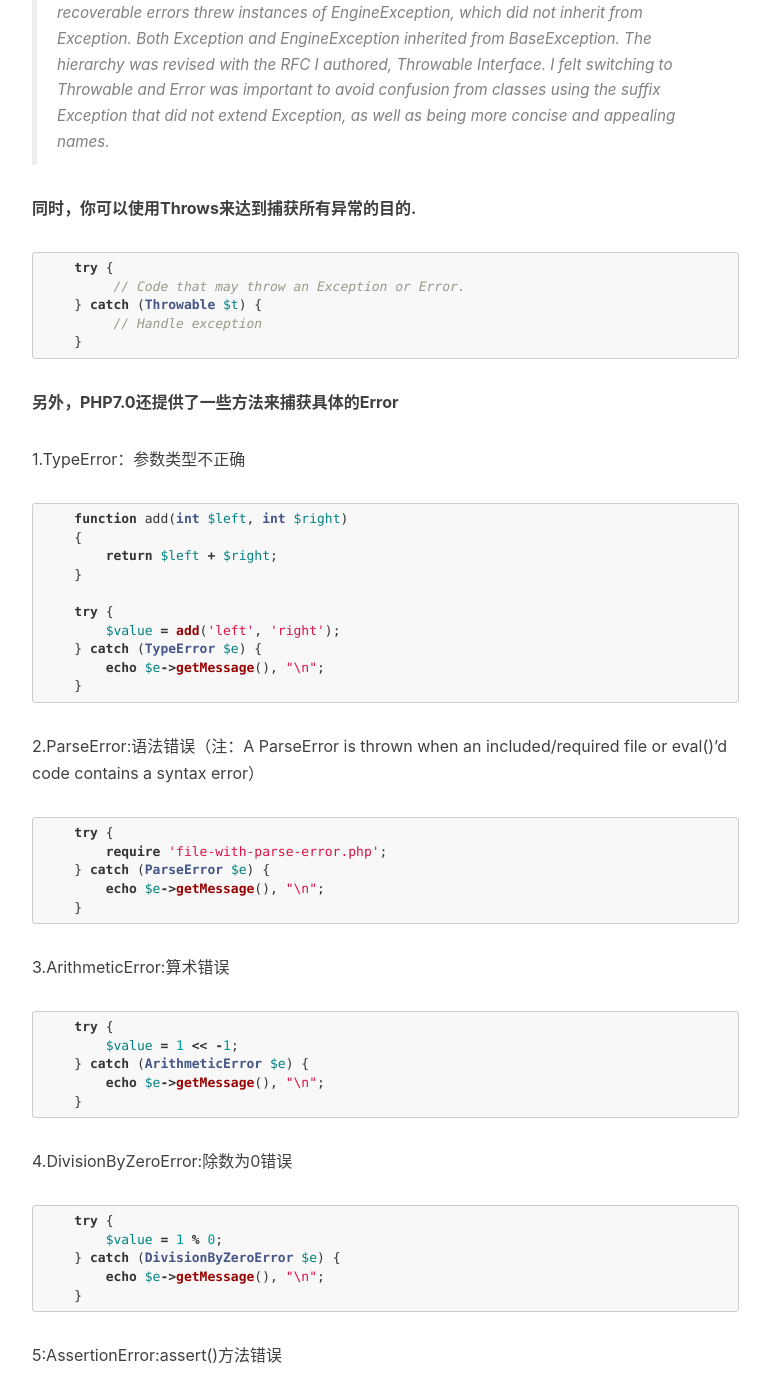
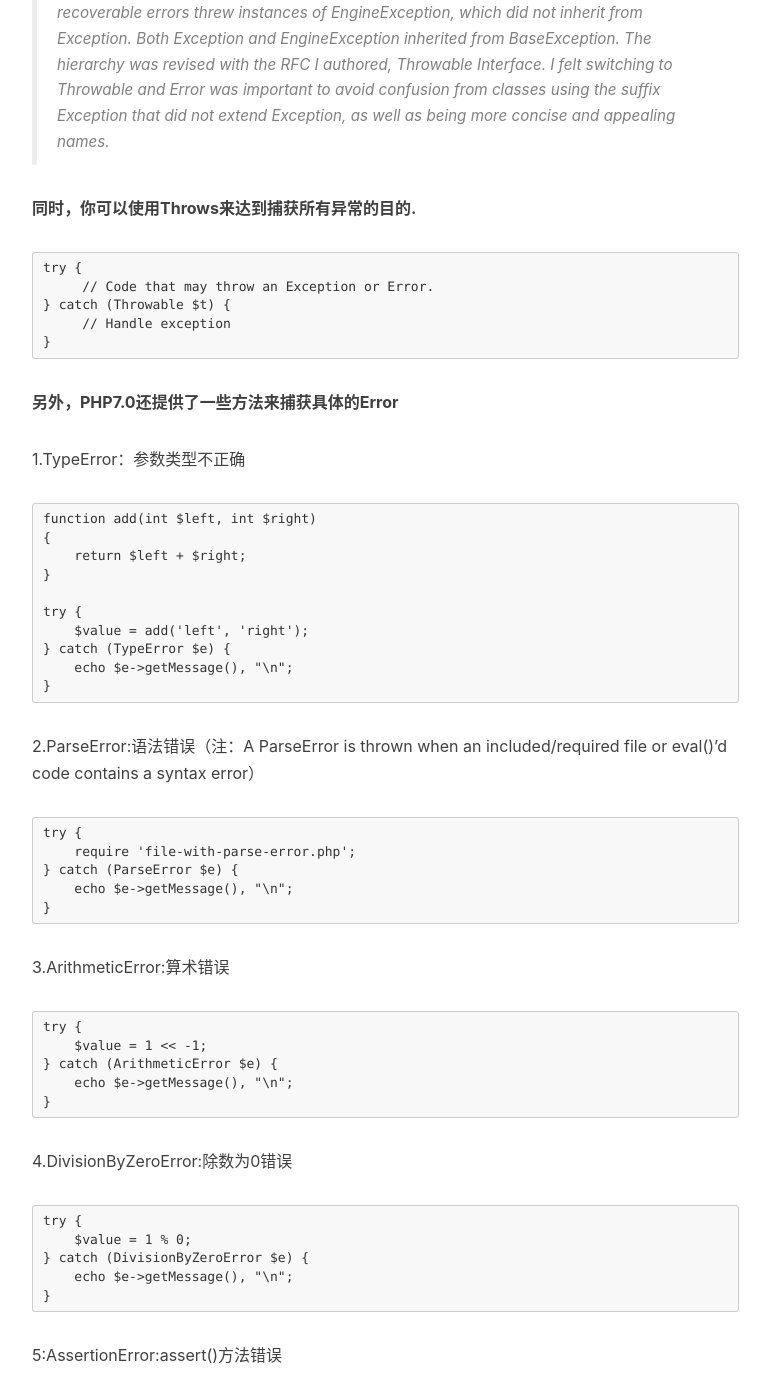
Before and after one commit to cnny/cnny.github.io, a Jekyll site: the page built from _posts/2016-11-18-PHP7-New-features.md, in a window 1280 px wide and 1400 px high, scrolled down 1358 px. Shown: the whole window, without its empty margins (233-1003 px from the left). Built offline with Jekyll 4.4.1, drawn with Linux system fonts in a browser that asks for light colours; nearby versions of some CDN libraries; comment, search, counter and statistics services are not loaded; some of the changed text lies outside the part shown.

````diff
--- a/_posts/2016-11-18-PHP7-New-features.md
+++ b/_posts/2016-11-18-PHP7-New-features.md
@@ -13,42 +13,42 @@ tags:
 
 #### *变量类型
 **PHP7版本函数的参数和返回值添加了类型限定，该项特性是为PHP7.1的JIT特性做准备。增加类型限定后，PHP JIT可以准确的判断变量类型。生成最佳的机器指令。**
-```php
+
     function test(int $a, string $b, array $c) : int {
         // code
     }
-```
+
 > JIT:  JIT是Just In Time 的缩写，表示运行时将指令转化为二进制机器码。对于大部分实际项目并没有性能提升，但是对于计算密集型程序，可以将PHP中的OpCode转化为机器码，大幅度提升性能。
 > 在PHP7.1中将会添加该性能。
 
 #### *错误异常
 **PHP出现fatal and recoverable errors后，过去Zend引擎会终止PHP运行，PHP7.0后，可以通过try/catch捕获异常(注：曾今try/catch无法捕获该异常)**
 **Error一个新的，与之前的Exception分离的Class。**
-```php
+
     $var = 1;
     try {
         $var->method(); // Throws an Error object in PHP 7.
     } catch (Error $e) {
         // Handle error
     }
-```
+
  **注：在PHP7 alpha-2中，新的Exception Class命名为EngineException，但担心命名会引起误会，在正式版中改名为Error**
 
 > Prior to PHP 7 alpha-2, the exception hierarchy in PHP 7 was different. Fatal and recoverable errors threw instances of EngineException, which did not inherit from Exception. Both Exception and EngineException inherited from BaseException. The hierarchy was revised with the RFC I authored, Throwable Interface. I felt switching to Throwable and Error was important to avoid confusion from classes using the suffix Exception that did not extend Exception, as well as being more concise and appealing names.
 
 **同时，你可以使用Throws来达到捕获所有异常的目的.**
-```php
+
     try {
          // Code that may throw an Exception or Error.
     } catch (Throwable $t) {
          // Handle exception
     }
-```
+
 
 **另外，PHP7.0还提供了一些方法来捕获具体的Error**
 
 1.TypeError：参数类型不正确
-```php
+
     function add(int $left, int $right)
     {
         return $left + $right;
@@ -59,29 +59,29 @@ tags:
     } catch (TypeError $e) {
         echo $e->getMessage(), "\n";
     }
-```
+
 2.ParseError:语法错误（注：A ParseError is thrown when an included/required file or eval()'d code contains a syntax error）
-```php
+
     try {
         require 'file-with-parse-error.php';
     } catch (ParseError $e) {
         echo $e->getMessage(), "\n";
     }
-```
+
 3.ArithmeticError:算术错误
-```php
+
     try {
         $value = 1 << -1;
     } catch (ArithmeticError $e) {
         echo $e->getMessage(), "\n";
     }
-```
+
 4.DivisionByZeroError:除数为0错误
-```php
+
     try {
         $value = 1 % 0;
     } catch (DivisionByZeroError $e) {
         echo $e->getMessage(), "\n";
     }
-```
+
 5:AssertionError:assert()方法错误
````
